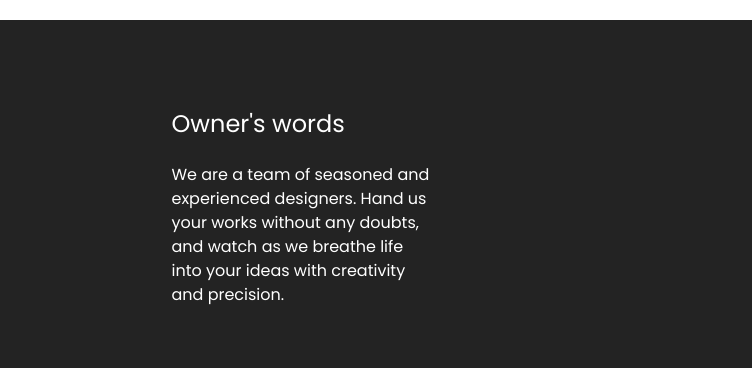
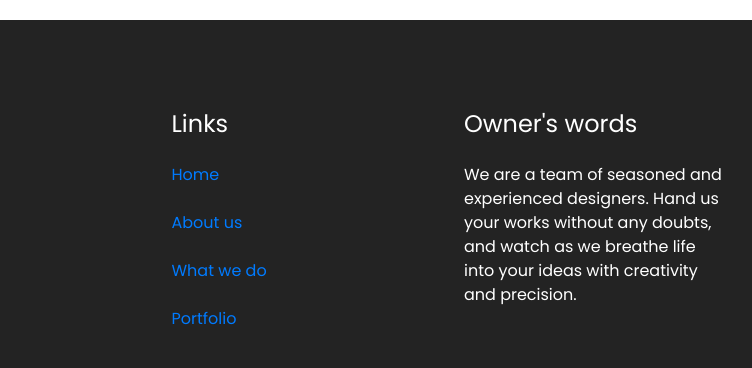
Before and after one commit to graphcubix/graphcubix, a plain HTML site: page contact.html in a window 1280 px wide. Shown: the part 1336-1704 px from the top of the page, 191-943 px from the left. Drawn offline with nearby package versions, Linux system fonts and the light colour scheme.

Commit message:
Update contact.html

```diff
--- a/contact.html
+++ b/contact.html
@@ -129,7 +129,7 @@
 
 
   <!-- info section -->
-  <section class="info_section ">
+ <section class="info_section ">
     <div class="container">
       <div class="row">
         <div class="col-md-3">
@@ -160,26 +160,32 @@
               <p>
                 <a href="https://t.me/mihirunshan" target="_blank">Telegram</a>
               </p>
+
             </div>
           </div>
         </div>
         <div class="col-md-3">
           <div class="info_info">
             <h5>
-              Owner's words
+              Links
             </h5>
-            <p>
-              We are a team of seasoned and experienced designers. Hand us your works without any doubts, and watch as we breathe life into your ideas with creativity and precision.
-            </p>
+             <p>
+                <a href="https://graphcubix.github.io/" target="_blank">Home</a> <br><br>
+                <a href="https://graphcubix.github.io/about.html" target="_blank">About us</a> <br><br>
+                <a href="https://graphcubix.github.io/do.html" target="_blank">What we do</a> <br><br>
+                <a href="https://graphcubix.github.io/portfolio.html" target="_blank">Portfolio</a>
+             </p>
           </div>
         </div>
 
         <div class="col-md-3">
           <div class="info_insta">
             <h5>
-
+              Owner's words
             </h5>
-
+            <p>
+              We are a team of seasoned and experienced designers. Hand us your works without any doubts, and watch as we breathe life into your ideas with creativity and precision.
+            </p>
           </div>
         </div>
         <div class="col-md-3">
```
